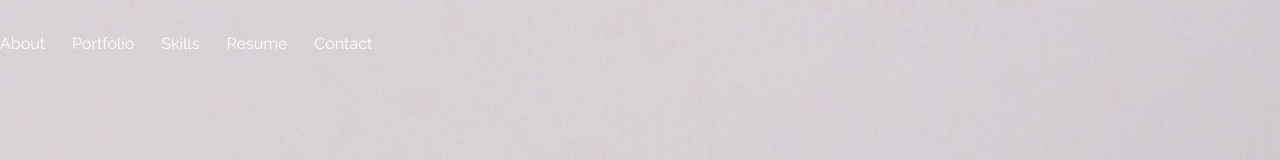
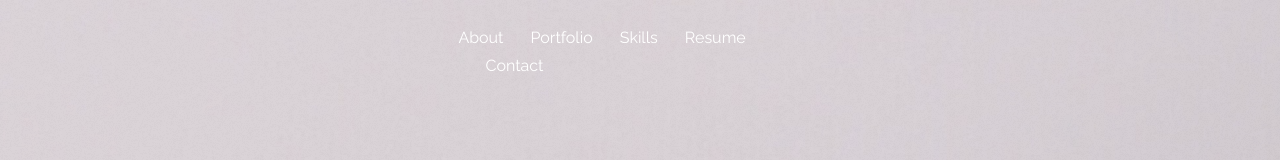
Before and after one commit to bencappello/bencappello.github.io, a plain HTML site: page index.html in a window 1280 px wide. Shown: the top 160 px of the page. Drawn offline with Linux system fonts and the light colour scheme; files whose address does not match are found by name.

Commit message:
center header

```diff
--- a/assets/css/main.css
+++ b/assets/css/main.css
@@ -2684,18 +2684,16 @@
 /* Header */
 
 #header{
-	width:50em;
+	width: 100%;
 	height:115px;
-	/*background-color:#222222;*/
-	/*padding:0px 43px;*/
 	position: fixed;
 	top:0px;
-	margin: auto;
 	z-index: 100;
 }
 #header #main-menu{
-	padding-top:30px;
-	padding-left: 0;
+	width: 22.7em;
+	margin: auto;
+	padding: 1.5em 0;
 }
 #header #main-menu li{
 	float:left;
```
